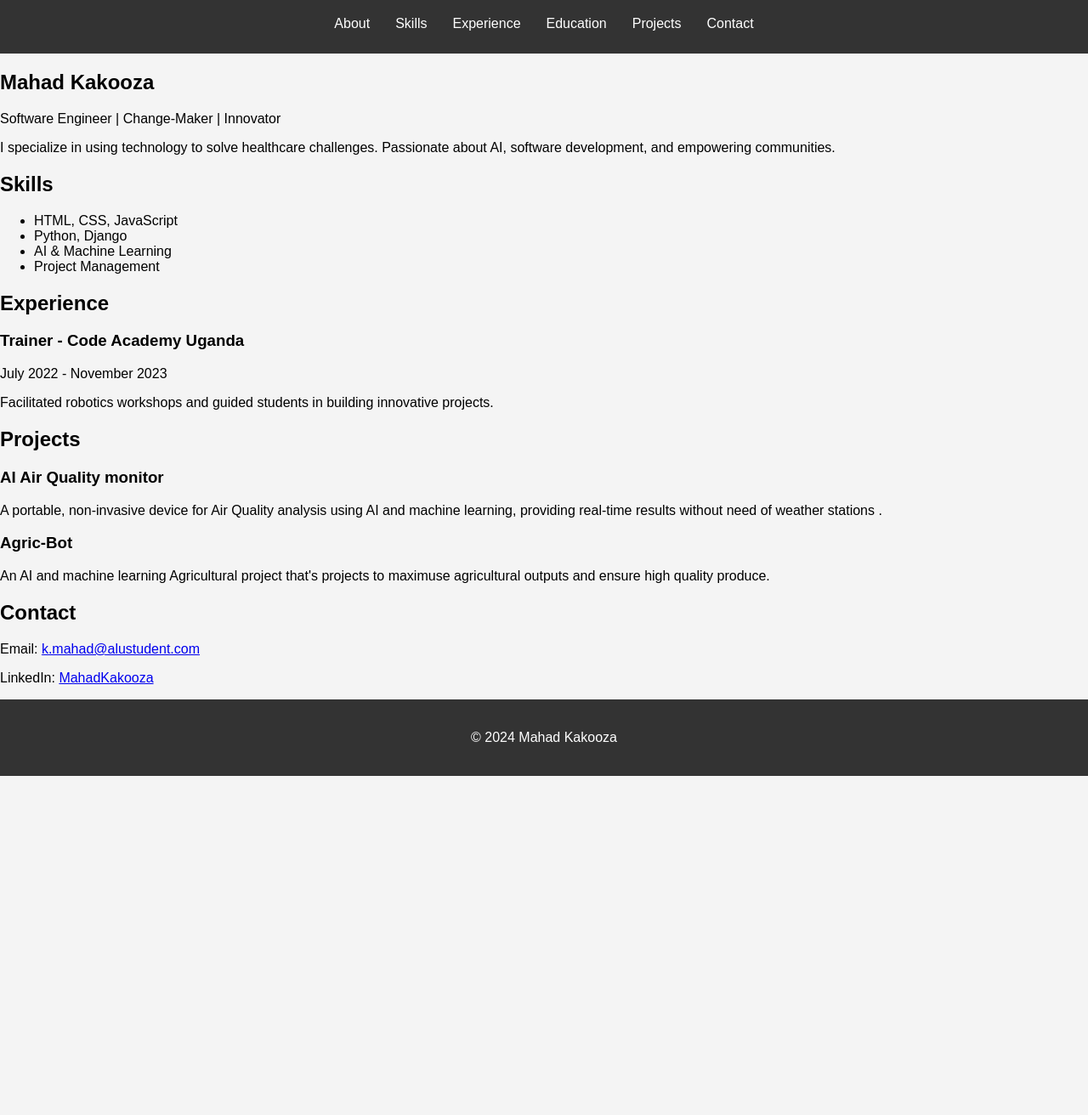
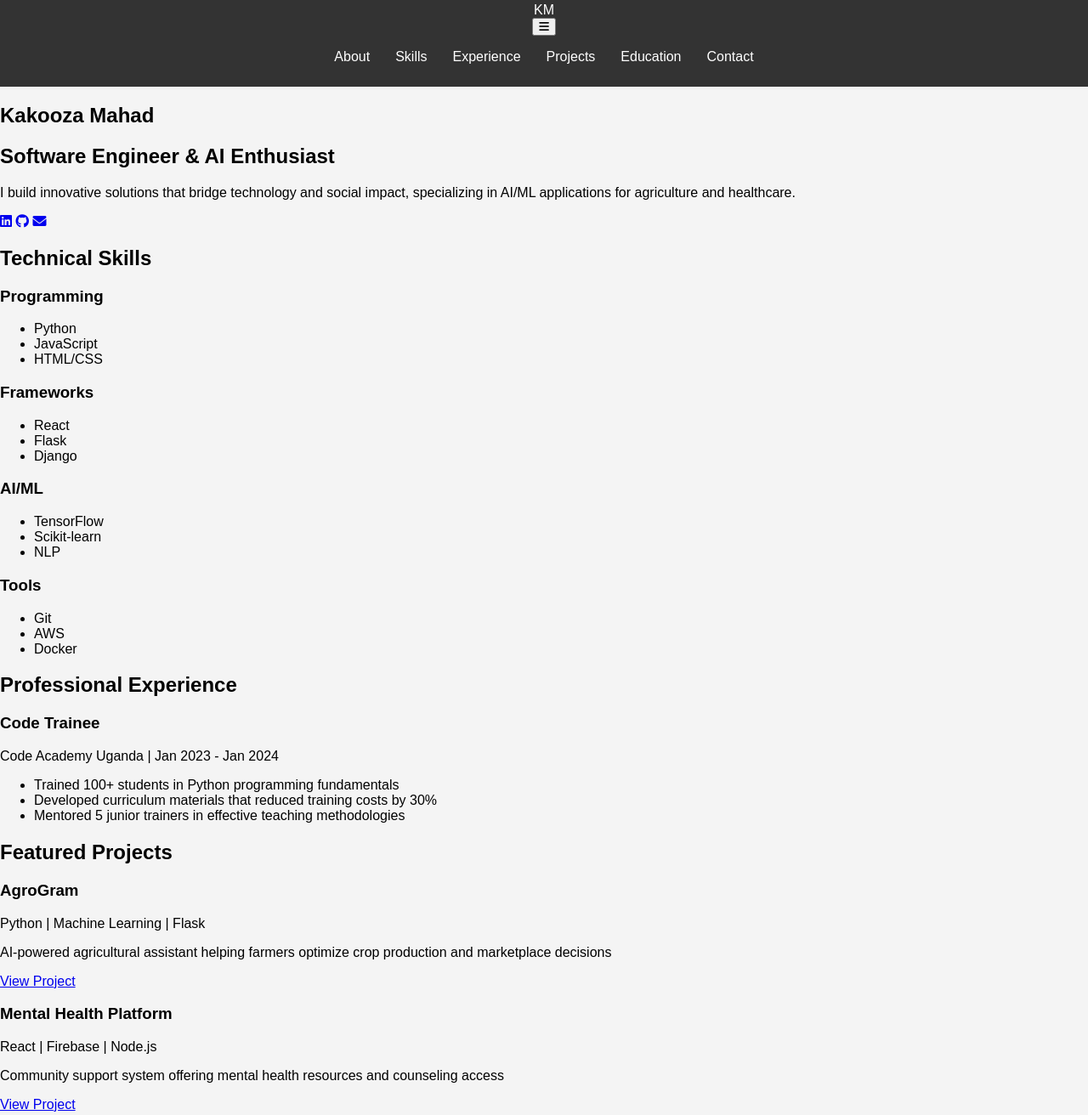
Before and after one commit to dahamkakooza/resume-website, a plain HTML site: page index.html in a window 1280 px wide. Shown: the part 7-1319 px from the top of the page at 85% size. Before the commit the page ends 920 px from the top, so only its background shows below. Drawn offline with Linux system fonts and the light colour scheme.

Commit message:
Update index.html

```diff
--- a/index.html
+++ b/index.html
@@ -3,70 +3,161 @@
 <head>
     <meta charset="UTF-8">
     <meta name="viewport" content="width=device-width, initial-scale=1.0">
-    <title>My Resume Website</title>
+    <title>Kakooza Mahad | Software Engineer</title>
+    <link rel="stylesheet" href="https://cdnjs.cloudflare.com/ajax/libs/font-awesome/6.0.0/css/all.min.css">
     <link rel="stylesheet" href="styles.css">
 </head>
 <body>
     <header>
+        <div class="container">
             <nav>
+                <div class="logo">KM</div>
+                <button class="toggle-menu"><i class="fas fa-bars"></i></button>
                 <ul>
                     <li><a href="#about">About</a></li>
                     <li><a href="#skills">Skills</a></li>
                     <li><a href="#experience">Experience</a></li>
+                    <li><a href="#projects">Projects</a></li>
                     <li><a href="#education">Education</a></li>
-                <li><a href="#projects">Projects</a></li>
                     <li><a href="#contact">Contact</a></li>
                 </ul>
             </nav>
+        </div>
     </header>
 
-    <!-- Add more sections here -->
-    <section id="about">
-        <h1>Mahad Kakooza</h1>
-        <p>Software Engineer | Change-Maker | Innovator</p>
-        <p>I specialize in using technology to solve healthcare challenges. Passionate about AI, software development, and empowering communities.</p>
-    </section>
-
-    <section id="skills">
-        <h2>Skills</h2>
-        <ul>
-            <li>HTML, CSS, JavaScript</li>
-            <li>Python, Django</li>
-            <li>AI & Machine Learning</li>
-            <li>Project Management</li>
-        </ul>
-    </section>
-
-    <section id="experience">
-        <h2>Experience</h2>
-        <div>
-            <h3>Trainer - Code Academy Uganda</h3>
-            <p>July 2022 - November 2023</p>
-            <p>Facilitated robotics workshops and guided students in building innovative projects.</p>
+    <section id="about" class="hero">
+        <div class="container">
+            <h1>Kakooza Mahad</h1>
+            <h2>Software Engineer & AI Enthusiast</h2>
+            <p>I build innovative solutions that bridge technology and social impact, specializing in AI/ML applications for agriculture and healthcare.</p>
+            <div class="social-links">
+                <a href="https://linkedin.com/in/kakooza-mahad-a67981317" target="_blank"><i class="fab fa-linkedin"></i></a>
+                <a href="https://github.com/dahamkakooza" target="_blank"><i class="fab fa-github"></i></a>
+                <a href="mailto:mahadkakooza6@gmail.com"><i class="fas fa-envelope"></i></a>
+            </div>
         </div>
     </section>
 
-    <section id="projects">
-        <h2>Projects</h2>
-        <div>
-            <h3>AI Air Quality monitor</h3>
-            <p>A portable, non-invasive device for Air Quality analysis using AI and machine learning, providing real-time results without need of weather stations .</p>
+    <section id="skills" class="section">
+        <div class="container">
+            <h2>Technical Skills</h2>
+            <div class="skills-grid">
+                <div class="skill-category">
+                    <h3>Programming</h3>
+                    <ul>
+                        <li>Python</li>
+                        <li>JavaScript</li>
+                        <li>HTML/CSS</li>
+                    </ul>
                 </div>
-        <div>
-            <h3>Agric-Bot</h3>
-            <p>An AI and machine learning Agricultural project that's projects to maximuse agricultural outputs and ensure high quality produce.</p>
+                <div class="skill-category">
+                    <h3>Frameworks</h3>
+                    <ul>
+                        <li>React</li>
+                        <li>Flask</li>
+                        <li>Django</li>
+                    </ul>
+                </div>
+                <div class="skill-category">
+                    <h3>AI/ML</h3>
+                    <ul>
+                        <li>TensorFlow</li>
+                        <li>Scikit-learn</li>
+                        <li>NLP</li>
+                    </ul>
+                </div>
+                <div class="skill-category">
+                    <h3>Tools</h3>
+                    <ul>
+                        <li>Git</li>
+                        <li>AWS</li>
+                        <li>Docker</li>
+                    </ul>
+                </div>
+            </div>
         </div>
     </section>
 
-    <section id="contact">
-        <h2>Contact</h2>
-        <p>Email: <a href="mailto:k.mahad@alustudent.com">k.mahad@alustudent.com</a></p>
-        <p>LinkedIn: <a href="https://linkedin.com/in/MahadKakooza">MahadKakooza</a></p>
+    <section id="experience" class="section">
+        <div class="container">
+            <h2>Professional Experience</h2>
+            <div class="experience-item">
+                <h3>Code Trainee</h3>
+                <p class="company">Code Academy Uganda | Jan 2023 - Jan 2024</p>
+                <ul>
+                    <li>Trained 100+ students in Python programming fundamentals</li>
+                    <li>Developed curriculum materials that reduced training costs by 30%</li>
+                    <li>Mentored 5 junior trainers in effective teaching methodologies</li>
+                </ul>
+            </div>
+        </div>
     </section>
 
+    <section id="projects" class="section">
+        <div class="container">
+            <h2>Featured Projects</h2>
+            <div class="projects-grid">
+                <div class="project-card">
+                    <h3>AgroGram</h3>
+                    <p class="tech-stack">Python | Machine Learning | Flask</p>
+                    <p>AI-powered agricultural assistant helping farmers optimize crop production and marketplace decisions</p>
+                    <a href="#" class="btn">View Project</a>
+                </div>
+                <div class="project-card">
+                    <h3>Mental Health Platform</h3>
+                    <p class="tech-stack">React | Firebase | Node.js</p>
+                    <p>Community support system offering mental health resources and counseling access</p>
+                    <a href="#" class="btn">View Project</a>
+                </div>
+                <div class="project-card">
+                    <h3>AI Air Quality Monitor</h3>
+                    <p class="tech-stack">IoT | Python | Data Analysis</p>
+                    <p>Portable device for real-time air quality analysis using machine learning</p>
+                    <a href="#" class="btn">View Project</a>
+                </div>
+            </div>
+        </div>
+    </section>
+
+    <section id="education" class="section">
+        <div class="container">
+            <h2>Education</h2>
+            <div class="education-item">
+                <h3>Bachelor of Software Engineering</h3>
+                <p class="institution">African Leadership University (Expected 2025)</p>
+                <p>Relevant coursework: Machine Learning, Data Structures, Web Development</p>
+            </div>
+            <div class="certifications">
+                <h3>Certifications</h3>
+                <ul>
+                    <li>IBM Machine Learning Professional Certificate</li>
+                    <li>Google Data Analytics Professional Certificate</li>
+                </ul>
+            </div>
+        </div>
+    </section>
+
+    <section id="contact" class="section">
+        <div class="container">
+            <h2>Get In Touch</h2>
+            <div class="contact-info">
+                <p><i class="fas fa-envelope"></i> mahadkakooza6@gmail.com</p>
+                <p><i class="fas fa-phone"></i> +256 789 398015</p>
+                <p><i class="fas fa-map-marker-alt"></i> Kampala, Uganda</p>
+            </div>
+            <form class="contact-form">
+                <input type="text" placeholder="Your Name" required>
+                <input type="email" placeholder="Your Email" required>
+                <textarea placeholder="Your Message" required></textarea>
+                <button type="submit" class="btn">Send Message</button>
+            </form>
+        </div>
+    </section>
 
     <footer>
-        <p>&copy; 2024 Mahad Kakooza</p>
+        <div class="container">
+            <p>&copy; 2024 Kakooza Mahad. All rights reserved.</p>
+        </div>
     </footer>
 
     <script src="scripts.js"></script>
```
Lines whose indentation alone changed are shown as unchanged.
